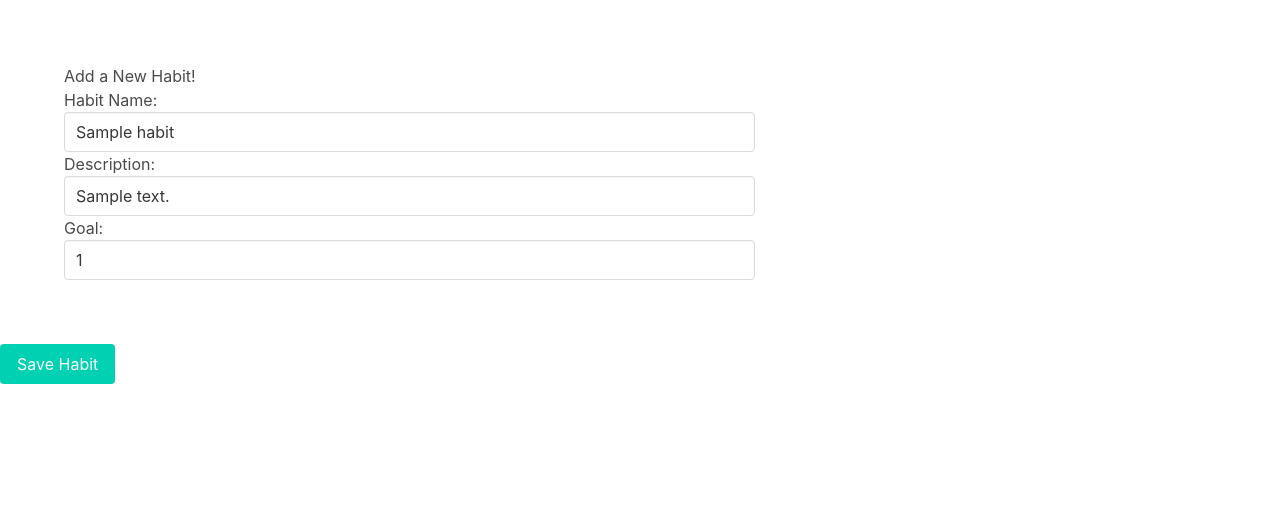
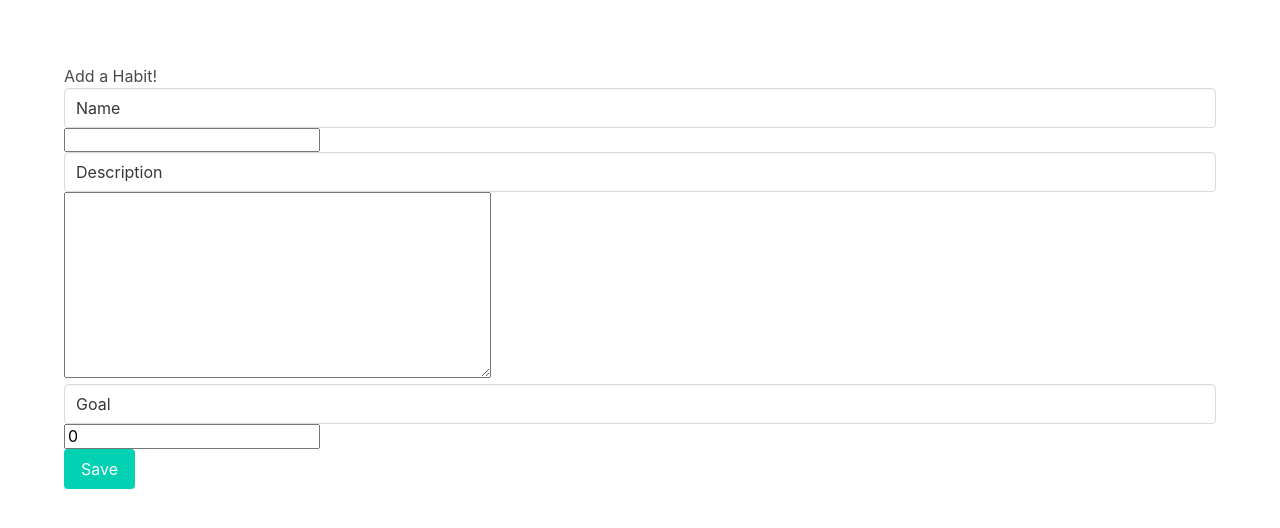
Before and after one commit to paulreece/Habit-Tracker, a Django app: template templates/add_habit.html in a window 1280 px wide. Shown: the part 80-608 px from the top of the page. Run offline with Django 4.2, Linux system fonts and the light colour scheme; the template is opened without the code that fills it: values that come from a table or form of the project are taken from there, others are empty; a user stored in the database is signed in; tables that the repository leaves empty hold one stand-in row (values such as "Sample post"); parts of the project's set-up code (start-up, migrations or seed data) failed here and were passed over; some web fonts are replaced.

Commit message:
more form

```diff
--- a/templates/add_habit.html
+++ b/templates/add_habit.html
@@ -4,6 +4,26 @@
 {% block content %}
 {% if user.is_authenticated %}
 {% if habit.user_id == user.id %}
+<h1> Add a Habit!</h1>
+<div class="form">
+    <form method="POST">
+    {% csrf_token %}
+    {% for field in form %}
+<div>
+    <div>
+        <label class="input" for="{{field.id_for_label}}">{{field.label}}</label>
+        {{ field }}
+    </div>
+</div>
+{% endfor %}
+<div>
+    <button class="button is-primary" type="submit"> Save </button>
+</div>
+</form>
+</div>
+{% endif %}
+{% endif %}
+{% endblock content %}
 
 <h1> Add a New Habit!</h1>
 <form  method="POST">
@@ -18,7 +38,3 @@
     <button class="button is-primary" type="submit">Save Habit</button>
     </div>
 </form>
-
-{% endif %}
-{% endif %}
-{% endblock content %}
```
